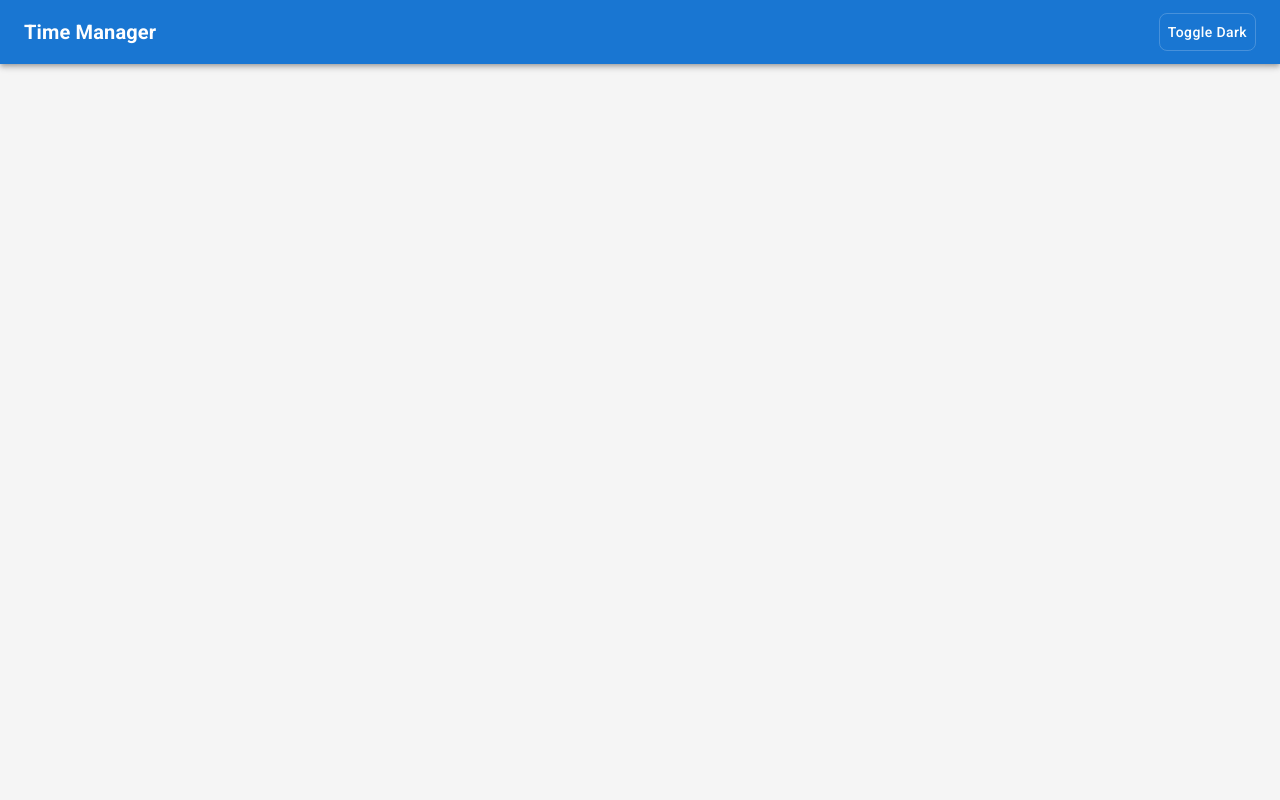
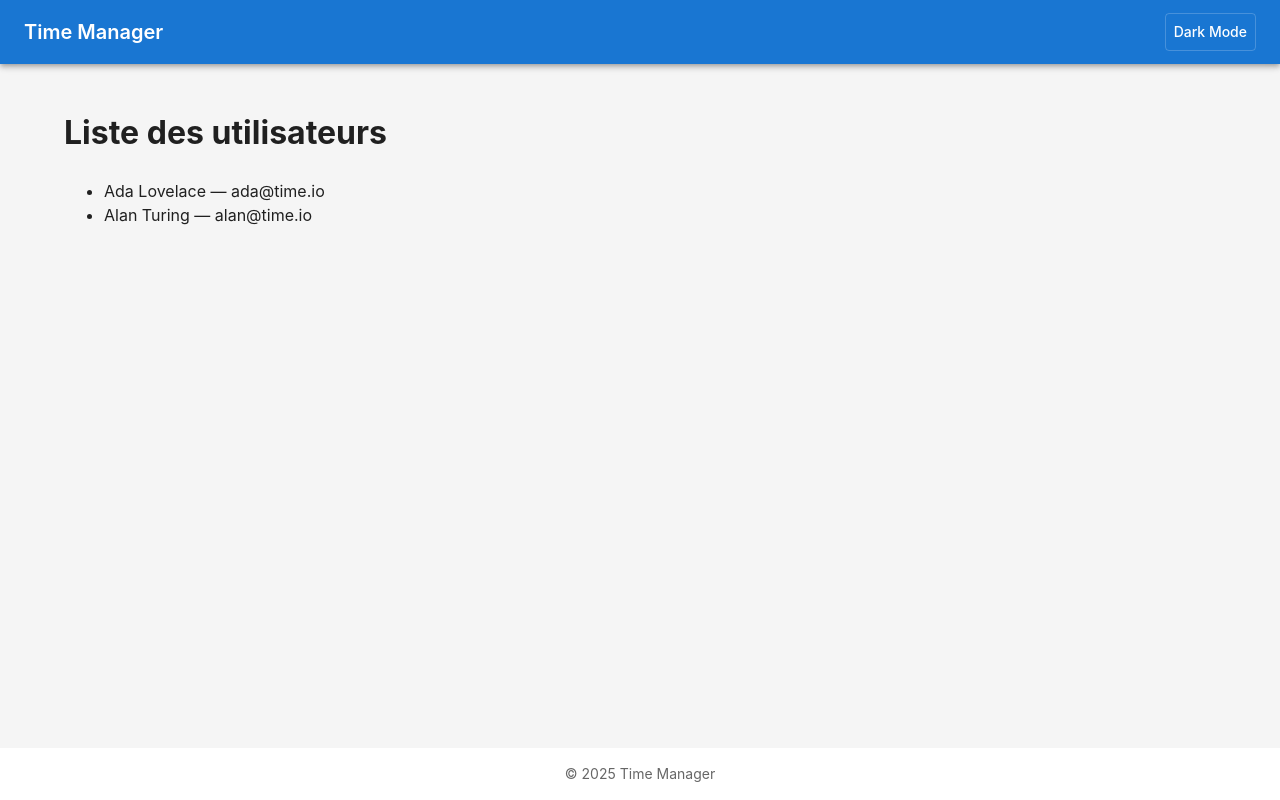
Before and after one commit to DrownedMilan/time_manager, a React app in the folder frontend/: page / in a window 1280 px wide. Built offline with nearby package versions, Linux system fonts and the light colour scheme; the HTML template or start-up script is replaced by a standard one.

Commit message:
add:footer-header & layout & routes

```diff
--- a/frontend/src/App.tsx
+++ b/frontend/src/App.tsx
@@ -1,6 +1,5 @@
-// import React from "react";
-import { AppBar, Toolbar, Typography, Button } from '@mui/material'
-import { Link } from 'react-router-dom'
+import { BrowserRouter } from 'react-router-dom'
+import AppRoutes from '@/routes'
 
 interface AppProps {
   toggleTheme: () => void
@@ -9,35 +8,8 @@ interface AppProps {
 
 export default function App({ toggleTheme, mode }: AppProps) {
   return (
-    <>
-      <AppBar position="static" color="primary">
-        <Toolbar>
-          <Typography
-            variant="h6"
-            component={Link}
-            to="/"
-            sx={{
-              flexGrow: 1,
-              color: 'inherit',
-              textDecoration: 'none',
-              fontWeight: 600,
-            }}
-          >
-            Time Manager
-          </Typography>
-
-          <Button
-            color="inherit"
-            onClick={toggleTheme}
-            sx={{
-              textTransform: 'none',
-              border: '1px solid rgba(255,255,255,0.2)',
-            }}
-          >
-            {mode === 'light' ? 'Toggle Dark' : 'Toggle Light'}
-          </Button>
-        </Toolbar>
-      </AppBar>
-    </>
+    <BrowserRouter>
+      <AppRoutes toggleTheme={toggleTheme} mode={mode} />
+    </BrowserRouter>
   )
 }
--- /dev/null
+++ b/frontend/src/components/Footer.tsx
@@ -0,0 +1,18 @@
+import { Box, Typography } from '@mui/material'
+
+export default function Footer() {
+  return (
+    <Box
+      component="footer"
+      sx={{
+        py: 2,
+        textAlign: 'center',
+        backgroundColor: (theme) => theme.palette.background.paper,
+      }}
+    >
+      <Typography variant="body2" color="text.secondary">
+        © {new Date().getFullYear()} Time Manager
+      </Typography>
+    </Box>
+  )
+}
--- /dev/null
+++ b/frontend/src/components/Header.tsx
@@ -0,0 +1,39 @@
+import { AppBar, Toolbar, Typography, Button } from '@mui/material'
+import { Link as RouterLink } from 'react-router-dom'
+
+interface HeaderProps {
+  toggleTheme: () => void
+  mode: 'light' | 'dark'
+}
+
+export default function Header({ toggleTheme, mode }: HeaderProps) {
+  return (
+    <AppBar position="static" color="primary">
+      <Toolbar sx={{ display: 'flex', justifyContent: 'space-between' }}>
+        <Typography
+          variant="h6"
+          component={RouterLink}
+          to="/"
+          sx={{
+            color: 'inherit',
+            textDecoration: 'none',
+            fontWeight: 600,
+          }}
+        >
+          Time Manager
+        </Typography>
+
+        <Button
+          color="inherit"
+          onClick={toggleTheme}
+          sx={{
+            textTransform: 'none',
+            border: '1px solid rgba(255,255,255,0.2)',
+          }}
+        >
+          {mode === 'light' ? 'Dark Mode' : 'Light Mode'}
+        </Button>
+      </Toolbar>
+    </AppBar>
+  )
+}
--- /dev/null
+++ b/frontend/src/layouts/AppLayout.tsx
@@ -0,0 +1,21 @@
+import { Box, Container } from '@mui/material'
+import { Outlet } from 'react-router-dom'
+import Header from '@/components/Header'
+import Footer from '@/components/Footer'
+
+interface AppLayoutProps {
+  toggleTheme: () => void
+  mode: 'light' | 'dark'
+}
+
+export default function AppLayout({ toggleTheme, mode }: AppLayoutProps) {
+  return (
+    <Box display="flex" flexDirection="column" minHeight="100vh">
+      <Header toggleTheme={toggleTheme} mode={mode} />
+      <Container sx={{ flex: 1, py: 3 }}>
+        <Outlet />
+      </Container>
+      <Footer />
+    </Box>
+  )
+}
--- a/frontend/src/main.tsx
+++ b/frontend/src/main.tsx
@@ -1,32 +1,21 @@
-import React, { useMemo, useState } from 'react'
+import { useMemo, useState } from 'react'
 import ReactDOM from 'react-dom/client'
+import { ThemeProvider, CssBaseline } from '@mui/material'
 import App from './App'
-import { CssBaseline, ThemeProvider } from '@mui/material'
-import { BrowserRouter } from 'react-router-dom'
-import { lightTheme, darkTheme } from '@/themes'
-import '@fontsource/roboto/300.css'
-import '@fontsource/roboto/400.css'
-import '@fontsource/roboto/500.css'
-import '@fontsource/roboto/700.css'
-// import RoutesConfig from "@/routes";
+import { getAppTheme } from './themes'
 
-export function Main() {
+export default function Main() {
   const [mode, setMode] = useState<'light' | 'dark'>('light')
-  const theme = useMemo(() => (mode === 'light' ? lightTheme : darkTheme), [mode])
+  const theme = useMemo(() => getAppTheme(mode), [mode])
+
   const toggleTheme = () => setMode((prev) => (prev === 'light' ? 'dark' : 'light'))
 
   return (
     <ThemeProvider theme={theme}>
       <CssBaseline />
-      <BrowserRouter>
-        <App toggleTheme={toggleTheme} mode={mode} />
-      </BrowserRouter>
+      <App toggleTheme={toggleTheme} mode={mode} />
     </ThemeProvider>
   )
 }
 
-ReactDOM.createRoot(document.getElementById('root')!).render(
-  <React.StrictMode>
-    <Main />
-  </React.StrictMode>,
-)
+ReactDOM.createRoot(document.getElementById('root')!).render(<Main />)
--- a/frontend/src/routes/index.tsx
+++ b/frontend/src/routes/index.tsx
@@ -1,4 +1,25 @@
-import { createBrowserRouter } from 'react-router-dom'
+import { Routes, Route } from 'react-router-dom'
+import AppLayout from '@/layouts/AppLayout'
 import UsersPage from '@/pages/UsersPage'
+// import DashboardPage from '@/pages/DashboardPage'
+// import LoginPage from '@/pages/LoginPage'
 
-export const router = createBrowserRouter([{ path: '/', element: <UsersPage /> }])
+interface AppRoutesProps {
+  toggleTheme: () => void
+  mode: 'light' | 'dark'
+}
+
+export default function AppRoutes({ toggleTheme, mode }: AppRoutesProps) {
+  return (
+    <Routes>
+      {/* Layout principal */}
+      <Route element={<AppLayout toggleTheme={toggleTheme} mode={mode} />}>
+        {/* <Route path="/" element={<DashboardPage />} /> */}
+        <Route path="/" element={<UsersPage />} />
+      </Route>
+
+      {/* Routes publiques (sans layout, ex: Login) */}
+      {/* <Route path="/login" element={<LoginPage />} /> */}
+    </Routes>
+  )
+}
--- a/frontend/src/themes/index.tsx
+++ b/frontend/src/themes/index.tsx
@@ -1,5 +1,28 @@
-import lightTheme from './lightTheme'
-import darkTheme from './darkTheme'
-import { components } from './components'
+// src/themes/index.tsx
+import { createTheme, type Theme } from '@mui/material/styles'
+import type { PaletteMode } from '@mui/material'
 
-export { lightTheme, darkTheme, components }
+export const getAppTheme = (mode: PaletteMode): Theme =>
+  createTheme({
+    palette: {
+      mode,
+      ...(mode === 'light'
+        ? {
+            background: {
+              default: '#f5f5f5',
+              paper: '#ffffff',
+            },
+            primary: { main: '#1976d2' },
+          }
+        : {
+            background: {
+              default: '#121212',
+              paper: '#1e1e1e',
+            },
+            primary: { main: '#90caf9' },
+          }),
+    },
+    typography: {
+      fontFamily: 'Inter, Roboto, Arial, sans-serif',
+    },
+  })
```
Also changed, not shown: 1 other file (tests, documents, lock files or other folders).
